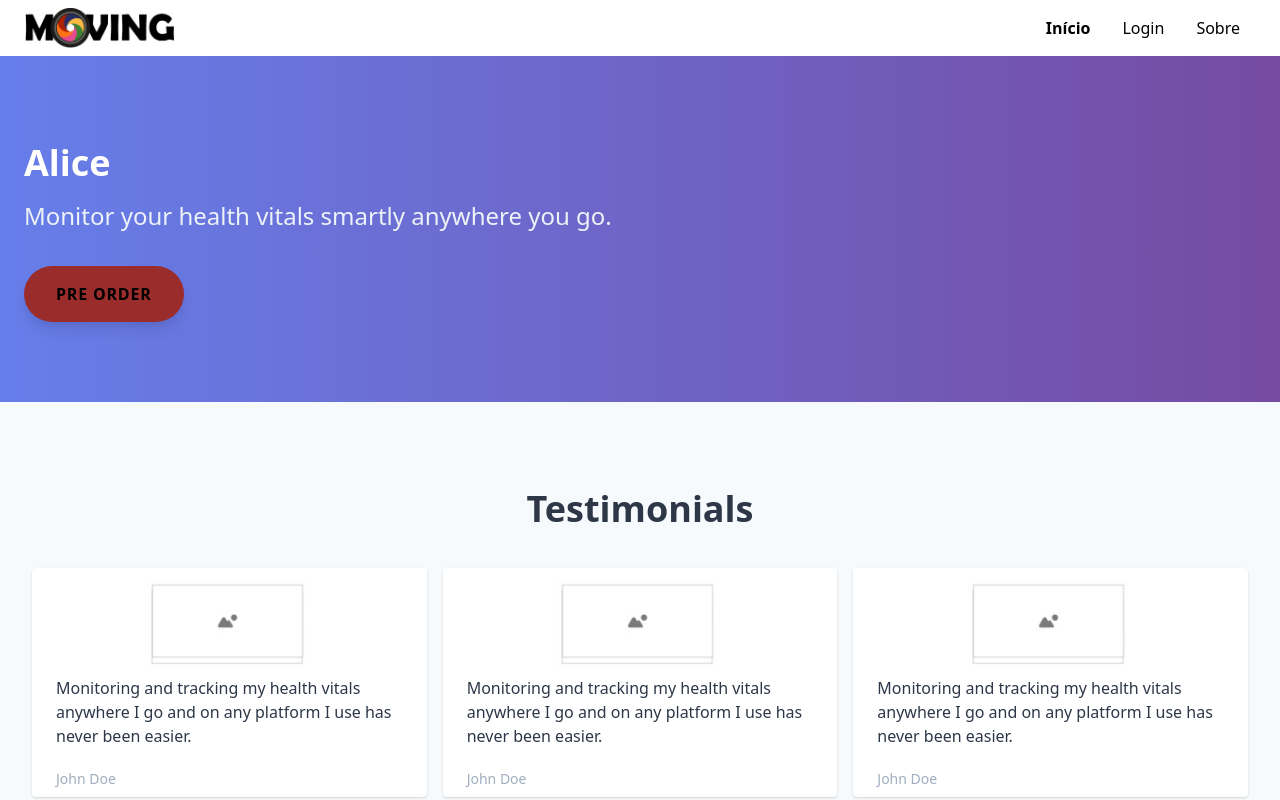
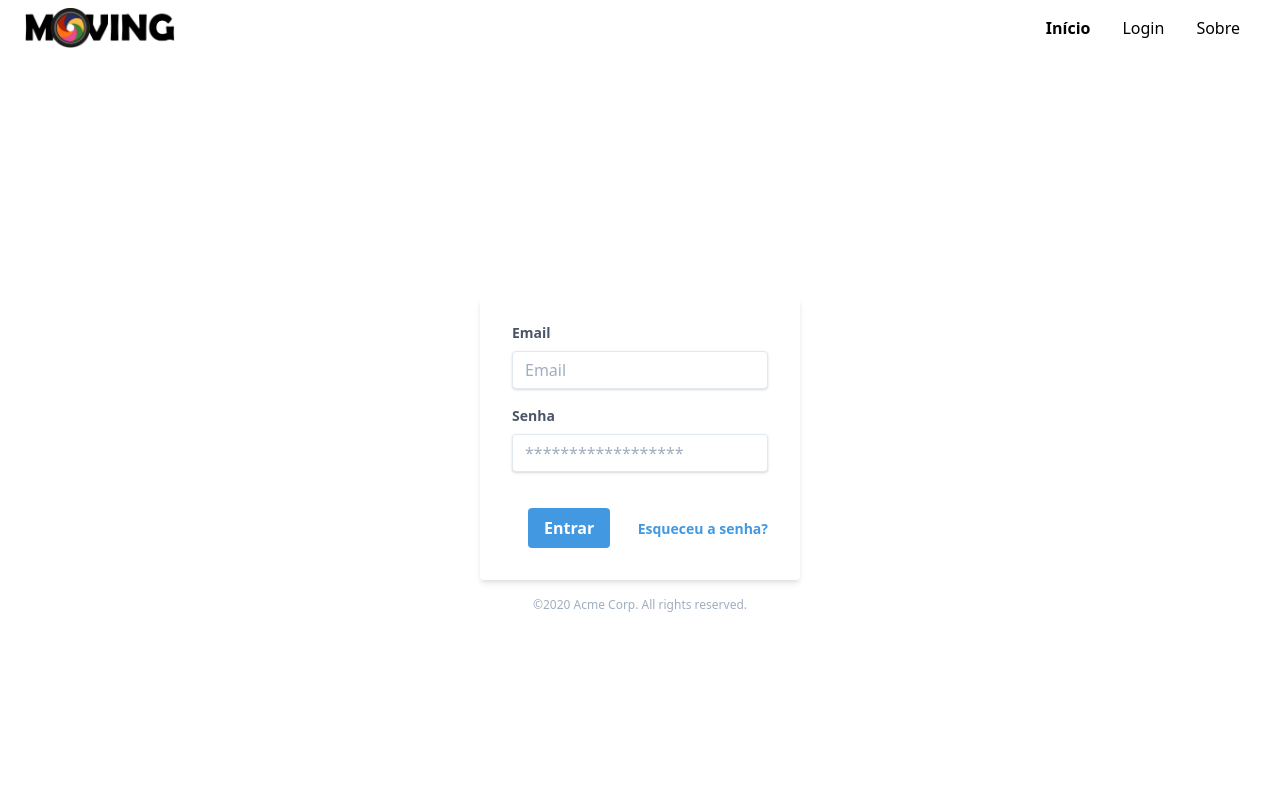
Before and after one commit to matsmello/CNT, a React (Create React App) app: page / in a window 1280 px wide. Shown: the top 800 px of the page. Built offline with nearby package versions, Linux system fonts and the light colour scheme.

Commit message:
add login as page

```diff
--- a/src/routes.js
+++ b/src/routes.js
@@ -12,8 +12,8 @@
 const Index = () => (
   <BrowserRouter>
     <Switch>
-      <Route path="/login" component={Login} />
-      <Route path="/" exact={true} component={App} />
+      <Route path="/" component={Login} />
+      {/* <Route path="/" exact={true} component={App} /> */}
       <Route path="/list" component={List} />
       <Route path="/new" component={New} />
       <Route path="/patient" component={Patient} />
```
